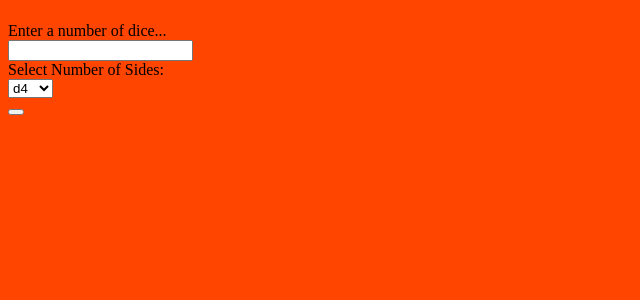
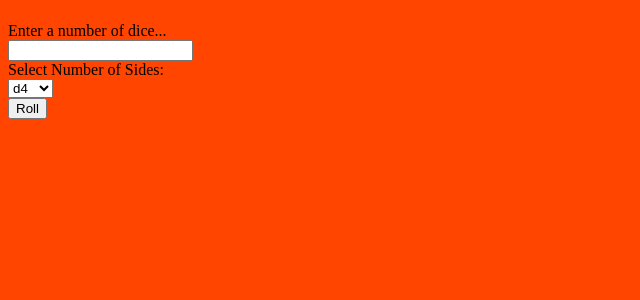
Before and after one commit to devcurt696/php, a PHP site: page /randnumgen.php in a window 1280 px wide. Shown: the part 58-358 px from the top of the page, without its empty margins (0-640 px from the left). Run offline with PHP 8.4, Linux system fonts and the light colour scheme; data that the repository does not hold is empty.

Commit message:
added php

```diff
--- a/randnumgen.php
+++ b/randnumgen.php
@@ -28,7 +28,7 @@
                 <option>d10</option>
                 <option>d12</option>
             </select><br>
-            <button type="submit" ></button>
+            <button type="submit" >Roll</button>
 
         </form>
         <?php
@@ -37,7 +37,7 @@
     if (isset($sides)) {
         for ($i = 0; $i < $numDice; $i++) {
             echo "Number of Dice ".($i+1).": ";
-            echo rand(1, $sides);
+            echo rand(1, 6);
             echo "<br>";
         }
     }
```
